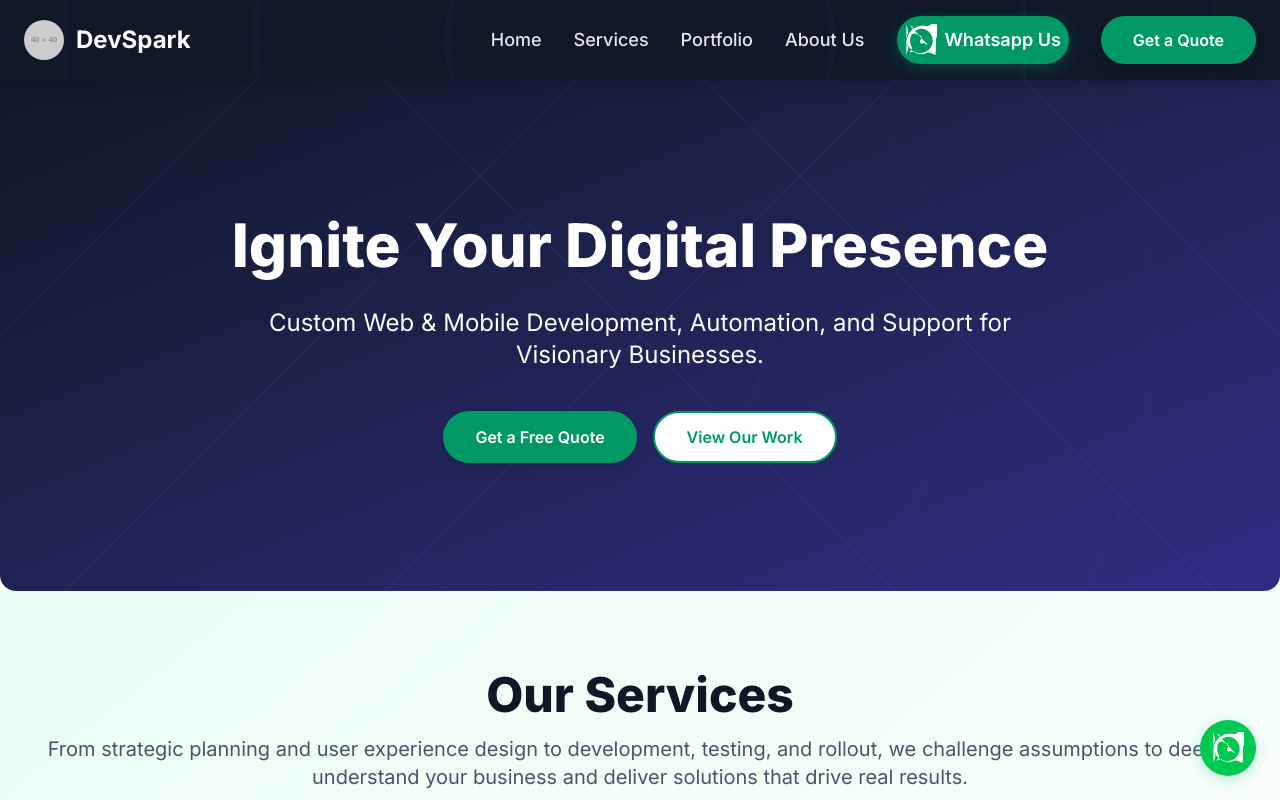
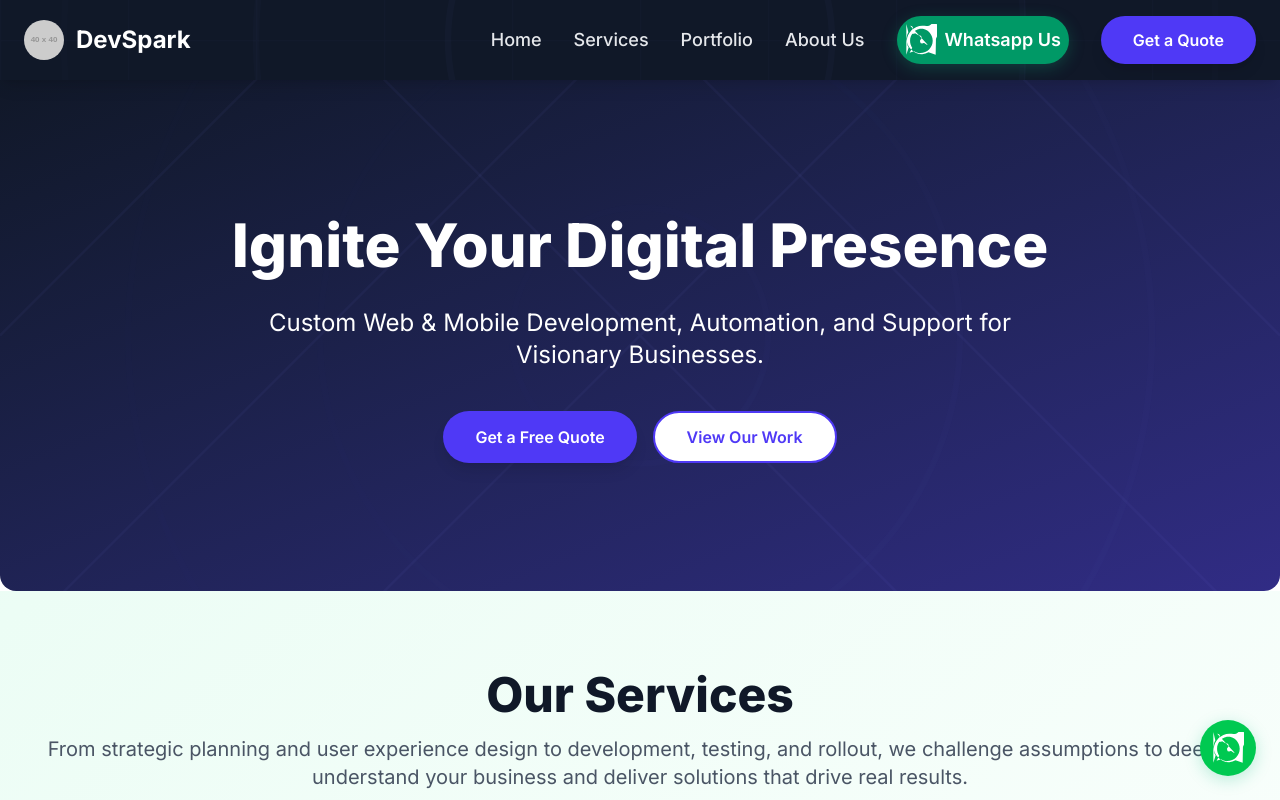
Before and after one commit to Nduhiu17/devespark-website, a Next.js app: page / in a window 1280 px wide. Shown: the top 800 px of the page. Built offline with nearby package versions, Linux system fonts and the light colour scheme.

Commit message:
update call to actions buttons color

```diff
--- a/src/app/page.js
+++ b/src/app/page.js
@@ -35,8 +35,8 @@ const Home = () => {
       onClick={onClick}
       className={`px-8 py-3 rounded-full font-semibold transition-all duration-300
         ${primary
-          ? 'bg-emerald-600 text-white hover:bg-emerald-700 shadow-lg focus:ring-emerald-400'
-          : 'bg-white border-2 border-emerald-600 text-emerald-600 hover:bg-emerald-50 hover:text-emerald-700 focus:ring-emerald-200'}
+          ? 'bg-indigo-600 text-white hover:bg-indigo-700 shadow-lg focus:ring-indigo-400'
+          : 'bg-white border-2 border-indigo-600 text-indigo-600 hover:bg-indigo-50 hover:text-indigo-700 focus:ring-indigo-200'}
         focus:outline-none focus:ring-4`}
     >
       {text}
```
